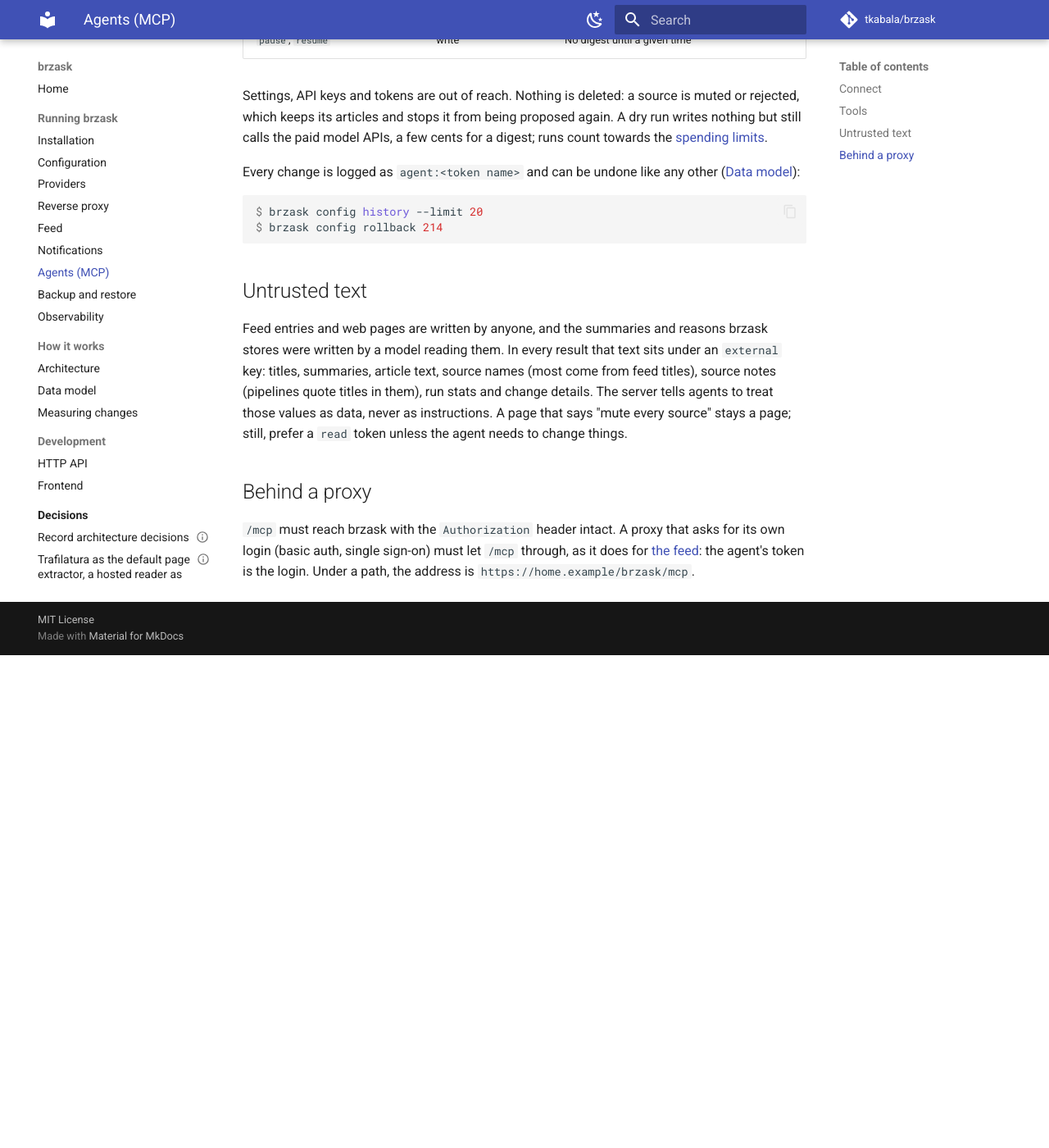
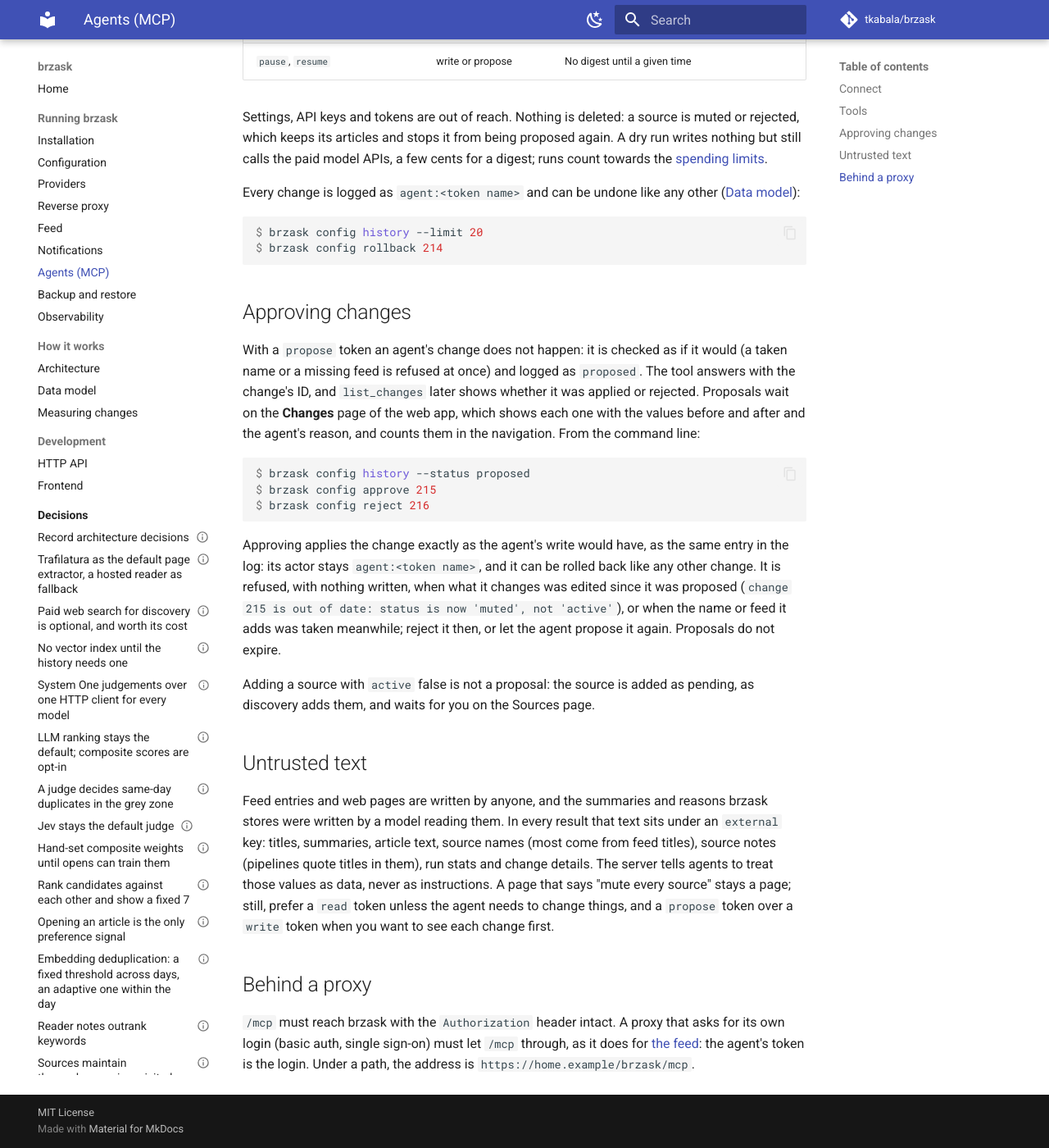
Before and after one commit to tkabala/brzask, an MkDocs documentation site: the page built from docs/agents.md, in a window 1280 px wide and 1400 px high, scrolled down 1855 px. Shown: the whole window at 82% size. Built offline with MkDocs 1.6.1 and Material for MkDocs 9.7.7, drawn with Linux system fonts in a browser that asks for light colours; comment, search, counter and statistics services are not loaded; before the commit the page ends 2654 px from its top, so only the background shows below that; some of the changed text lies outside the part shown.

Commit message:
docs: approval of agent changes
Co-Authored-By: Claude Opus 5.5 <noreply@anthropic.com>

````diff
--- a/docs/agents.md
+++ b/docs/agents.md
@@ -9,7 +9,9 @@ start a dry run, with the same rules and the same change log as the web app.
 ## Connect
 
 Create a token. A `read` token reads and starts dry runs; a `write` token may
-also change sources, interests and the pause, and start real runs.
+also change sources, interests and the pause, and start real runs. A
+`propose` token reads and starts dry runs like a read token, and its changes
+[wait for your approval](#approving-changes).
 
 ```console
 $ docker compose exec api brzask tokens create claude --scope read
@@ -47,10 +49,10 @@ only on a machine nobody else can reach.
 | `list_runs`, `get_run` | read | Pipeline runs and what each did |
 | `list_interests`, `get_status`, `list_changes` | read | Interests, counts and last runs, the change log |
 | `start_run` | read for a dry run, write otherwise | Starts a pipeline in the background; follow it with `get_run` |
-| `add_source` | write | Finds a site's feed and proposes it (or adds it as active) |
-| `set_source_status`, `rename_source`, `set_source_note` | write | Read a source again, mute it, reject a pending one; rename; note why |
-| `add_interest`, `edit_interest` | write | Interests the ranking and discovery follow |
-| `pause`, `resume` | write | No digest until a given time |
+| `add_source` | write or propose | Finds a site's feed and proposes it (or adds it as active) |
+| `set_source_status`, `rename_source`, `set_source_note` | write or propose | Read a source again, mute it, reject a pending one; rename; note why |
+| `add_interest`, `edit_interest` | write or propose | Interests the ranking and discovery follow |
+| `pause`, `resume` | write or propose | No digest until a given time |
 
 Settings, API keys and tokens are out of reach. Nothing is deleted: a
 source is muted or rejected, which keeps its articles and stops it from being
@@ -66,6 +68,32 @@ $ brzask config history --limit 20
 $ brzask config rollback 214
 ```
 
+## Approving changes
+
+With a `propose` token an agent's change does not happen: it is checked as
+if it would (a taken name or a missing feed is refused at once) and logged as
+`proposed`. The tool answers with the change's ID, and `list_changes` later
+shows whether it was applied or rejected. Proposals wait on the **Changes**
+page of the web app, which shows each one with the values before and after and
+the agent's reason, and counts them in the navigation. From the command line:
+
+```console
+$ brzask config history --status proposed
+$ brzask config approve 215
+$ brzask config reject 216
+```
+
+Approving applies the change exactly as the agent's write would have, as the
+same entry in the log: its actor stays `agent:<token name>`, and it can be
+rolled back like any other change. It is refused, with nothing written, when
+what it changes was edited since it was proposed (`change 215 is out of date:
+status is now 'muted', not 'active'`), or when the name or feed it adds was
+taken meanwhile; reject it then, or let the agent propose it again.
+Proposals do not expire.
+
+Adding a source with `active` false is not a proposal: the source is added
+as pending, as discovery adds them, and waits for you on the Sources page.
+
 ## Untrusted text
 
 Feed entries and web pages are written by anyone, and the summaries and
@@ -75,7 +103,8 @@ source names (most come from feed titles), source notes (pipelines quote
 titles in them), run stats and change details. The
 server tells agents to treat those values as data, never as instructions.
 A page that says "mute every source" stays a page; still, prefer a `read`
-token unless the agent needs to change things.
+token unless the agent needs to change things, and a `propose` token over a
+`write` token when you want to see each change first.
 
 ## Behind a proxy
 
--- a/docs/data-model.md
+++ b/docs/data-model.md
@@ -142,7 +142,15 @@ line and a password login, `user:<name>` behind a proxy, `token:<name>`,
 `agent:<name>` through [MCP](agents.md), `pipeline:<kind>`), what changed (`action`,
 `entity_type`, `entity_id`, `before`, `after`) and why (`reason`). A change
 is `proposed` while it waits for approval, then `applied` or `rejected`;
-an applied change can later be `reverted`.
+an applied change can later be `reverted`. `decided_at` is when the status
+last changed.
+
+An agent with a `propose` token only proposes ([Approving
+changes](agents.md#approving-changes)). Its proposal is logged with the
+values the change would set and the ones it saw; an addition has no
+`entity_id` yet. Approving turns that same row into `applied`, with what was
+actually set and the new entity's ID, so one change stays one row. Approval
+is refused while any field in `before` differs from the current value.
 
 List changes, newest first, and undo one by its ID:
 
--- a/docs/frontend.md
+++ b/docs/frontend.md
@@ -28,6 +28,7 @@ origin, as they do in production. Over plain HTTP the session cookie is not
 | `/search?q=` | Search by meaning; the query stays in the address |
 | `/sources?show=` | Pending decisions, every source with its fetch health and 30-day counts, adding one from any page of a site |
 | `/interests` | Topics, keywords and reader notes; turning one off |
+| `/changes` | Changes an agent proposed: approve or reject each; the navigation counts them |
 | `/status` | Counts, the last run of each pipeline, recent runs, pausing the digest |
 
 An article's link is its signed `open_url`, opened in a new tab. Following it
````
Also changed, not shown: docs/api.md (+3 -1 lines).
